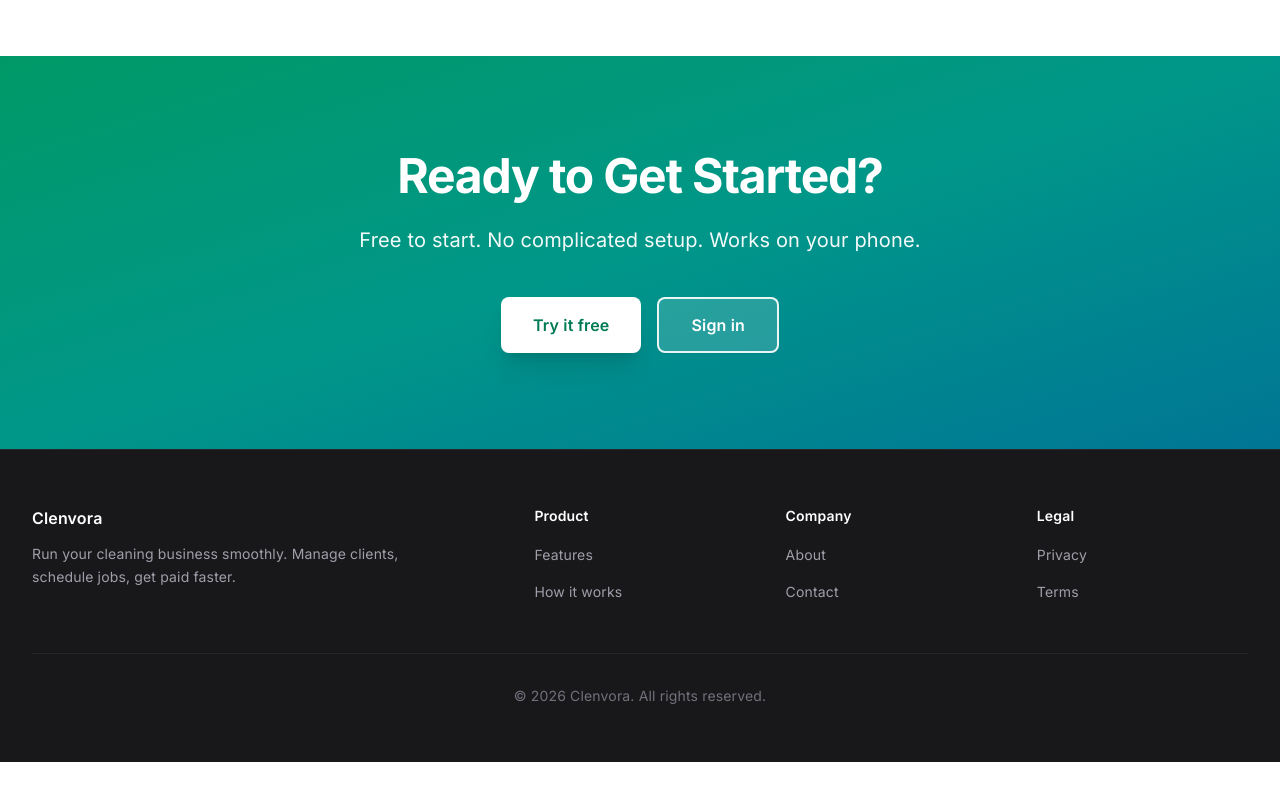
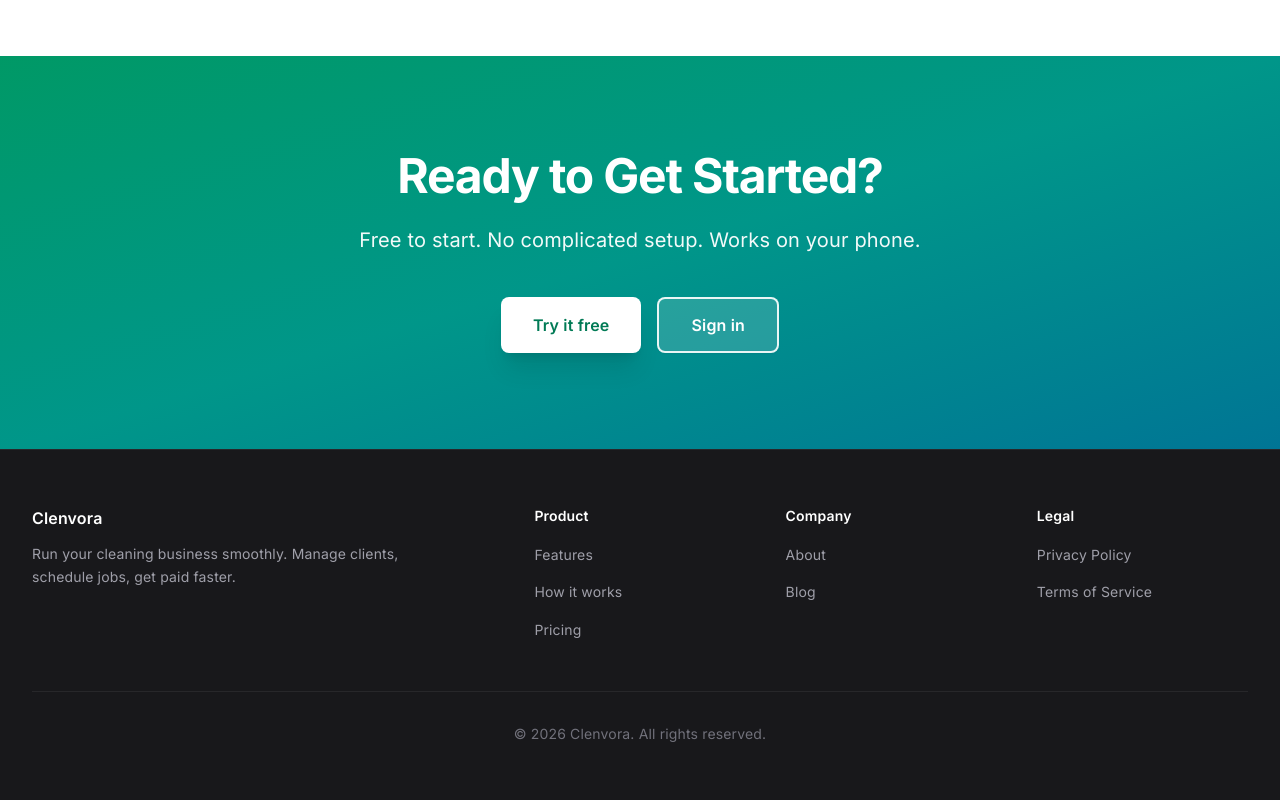
Before and after one commit to Atiqul-Imon/cleaner-saas-frontend-new, a Next.js app: page / in a window 1280 px wide. Shown: the part 3248-4048 px from the top of the page. Before the commit the page ends 4010 px from the top, so only its background shows below. Built offline with nearby package versions, Linux system fonts and the light colour scheme; no server answers.

Commit message:
Add footer links to Privacy, Terms, About, and Blog pages
- Updated marketing footer with working links to /privacy, /terms, /about
- Added blog link to /blog/manage-cleaning-jobs-uk
- Added pricing link to footer product section

Made-with: Cursor

```diff
--- a/src/components/marketing-footer.tsx
+++ b/src/components/marketing-footer.tsx
@@ -6,14 +6,15 @@ const footerLinks = {
   product: [
     { label: 'Features', href: '/#features' },
     { label: 'How it works', href: '/#how-it-works' },
+    { label: 'Pricing', href: '/#pricing' },
   ],
   company: [
-    { label: 'About', href: '#' },
-    { label: 'Contact', href: '#' },
+    { label: 'About', href: '/about' },
+    { label: 'Blog', href: '/blog/manage-cleaning-jobs-uk' },
   ],
   legal: [
-    { label: 'Privacy', href: '#' },
-    { label: 'Terms', href: '#' },
+    { label: 'Privacy Policy', href: '/privacy' },
+    { label: 'Terms of Service', href: '/terms' },
   ],
 };
 
```
